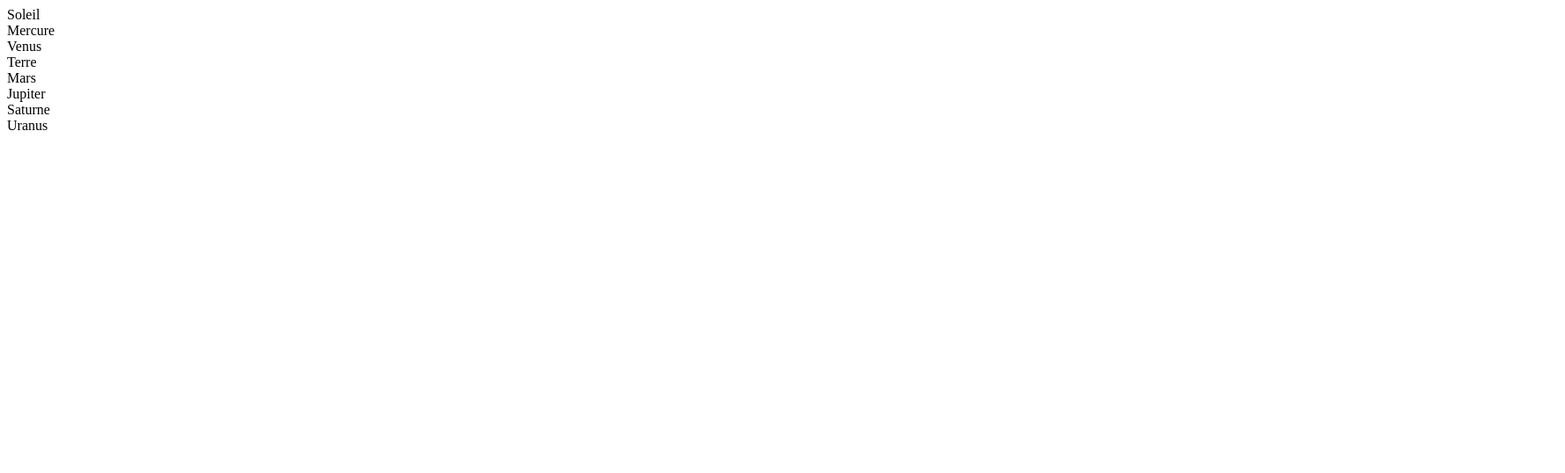
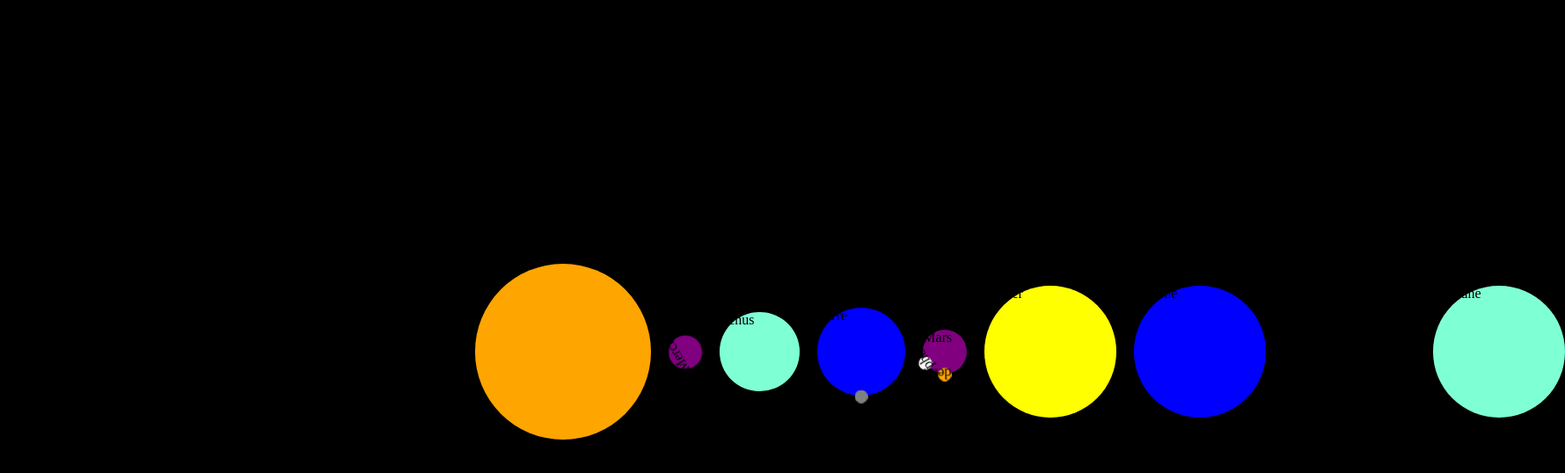
Before and after one commit to mariannemnrt/sass-System-solaire, a plain HTML site: page index.html in a window 1280 px wide. Shown: the whole page at 88% size, 1779 px wide, since content can reach past the window. Drawn offline with Linux system fonts and the light colour scheme.

Commit message:
fin satellite

```diff
--- a/index.html
+++ b/index.html
@@ -1,19 +1,26 @@
 <!DOCTYPE html>
 <html lang="en">
-<head>
-    <meta charset="UTF-8">
-    <meta name="viewport" content="width=device-width, initial-scale=1.0">
-    <title>Document</title>
-</head>
-<body>
-    <div>Soleil</div>
-    <div>Mercure</div>
-    <div>Venus</div>
-    <div>Terre</div>
-    <div>Mars</div>
-    <div>Jupiter</div>
-    <div>Saturne</div>
-    <div>Uranus</div>
-
-</body>
+  <head>
+    <meta charset="UTF-8" />
+    <meta name="viewport" content="width=device-width, initial-scale=1.0" />
+    <title>Sass Coder le systeme solaire</title>
+    <link rel="stylesheet" href="assets/css/main.css" />
+  </head>
+  <body class="galaxy">
+    <div class="sun">Soleil</div>
+    <div class="planet planet--mercury">Mercure</div>
+    <div class="planet planet--venus">Venus</div>
+    <div class="planet planet--earth">
+      Terre
+      <div class="satellite--moon"></div>
+    </div>
+    <div class="planet planet--mars">Mars
+        <div class="satellite--phobos">phobos</div>
+        <div class="satellite--deimos">deimos</div>
+    </div>
+    <div class="planet planet--jupiter">Jupiter</div>
+    <div class="planet planet--saturn">Saturne</div>
+    <div class="planet planet--uranus">Uranus</div>
+    <div class="planet planet--neptun">Neptune</div>
+  </body>
 </html>
--- /dev/null
+++ b/saas/abstract/_all.sass
@@ -0,0 +1,2 @@
+@forward "_variables"
+@forward "_mixin"
--- /dev/null
+++ b/saas/abstract/_variables.sass
@@ -0,0 +1,23 @@
+//creer la variable taille de la terre
+// mercure deux fois plus petite que la terre
+// venus : 1.1 plus petite que la terre
+//mars : 0.5 fois plus petite que la taille de la Terre
+//jupiter :11.2 fois plus grande
+//saturne : 9.4 fois plus grande que la Terre
+//uranus : 4 fois plus grande que la Terre
+//neptune : 3.8 fois plus grande que la Terre
+$earth-size: 100px
+$mercury-size: calc($earth-size / 2.6)
+$mercury-distance: 120px
+$venus-size: calc($earth-size  / 1.1)
+$mars-size: calc($earth-size / 2)
+$jupiter-size: 150px
+$saturn-size: 150px
+$uranus-size: 150px
+$neptun-size: 150px
+$sun-size: calc($earth-size * 2)
+$satellite-size: 16px
+$moon-period: 2s
+$deimos_period: 2s
+$phobos-period: 3s
+$gap: 20px
--- /dev/null
+++ b/saas/base/_animation.sass
@@ -0,0 +1,5 @@
+@keyframes animation-rotate
+    0%
+        transform: rotate(0)
+    100%
+        transform: rotate(360deg)
--- /dev/null
+++ b/saas/base/_reset.sass
@@ -0,0 +1,3 @@
+*
+    margin: 0
+    padding: 0
--- /dev/null
+++ b/saas/components/_planet.sass
@@ -0,0 +1,34 @@
+@use "../abstract/_all" as abstract
+@use"sass:math"
+.planet
+
+
+
+     &--mercury
+          @include abstract.circle(abstract.$mercury-size, purple)
+
+
+     &--venus
+          @include abstract.circle(abstract.$venus-size, aquamarine)
+
+     &--earth
+          @include abstract.circle(abstract.$earth-size, blue)
+          position: relative
+
+
+     &--mars
+          @include abstract.circle(abstract.$mars-size, purple)
+          position: relative
+
+
+     &--jupiter
+          @include abstract.circle(abstract.$jupiter-size, yellow)
+
+     &--saturn
+          @include abstract.circle(abstract.$saturn-size, blue)
+
+     &--uranus
+          @include abstract.circle(abstract.$uranus-size)
+
+     &--neptun
+          @include abstract.circle(abstract.$neptun-size, aquamarine)
--- /dev/null
+++ b/saas/components/_satellite.sass
@@ -0,0 +1,34 @@
+@use"../abstract/_all" as abstract
+
+
+.satellite
+    background-color: red
+    height: 15px
+    width: 15px
+    border-radius: 100%
+    position: absolute
+    top: 0
+    left: 50%
+    translate: -50% -50%
+    translate: -50% -50%
+
+
+    &--moon
+        @extend .satellite
+        background-color: grey
+        @include abstract.rotate-around-planet( abstract.$satellite-size, abstract.$earth-size, abstract.$moon-period )
+
+
+
+    &--phobos
+        @extend .satellite
+        background-color: white
+        @include abstract.rotate-around-planet(abstract.$satellite-size, abstract.$mars-size, abstract.$phobos-period)
+
+
+
+
+    &--deimos
+        @extend .satellite
+        background-color: orange
+        @include abstract.rotate-around-planet(abstract.$satellite-size, abstract.$mars-size, abstract.$deimos-period)
--- /dev/null
+++ b/saas/components/_sun.sass
@@ -0,0 +1,6 @@
+//importer le fichier mixin
+@use"../abstract/_all" as abstract
+
+
+.sun
+    @include  abstract.circle (abstract.$sun-size, orange)
--- /dev/null
+++ b/saas/pages/_galaxy.sass
@@ -0,0 +1,9 @@
+@use"../abstract/_all" as abstracts
+.galaxy
+    background-color: black
+    display: flex
+    justify-content: flex-start
+    align-items: center
+    height: 100vh
+    gap: $gap
+    margin-left: calc(50vw - (abstracts.$sun-size / 2))
```
Also changed, not shown: saas/main.sass (+7 -1 lines), assets/css/main.css (added), 2 other files.
